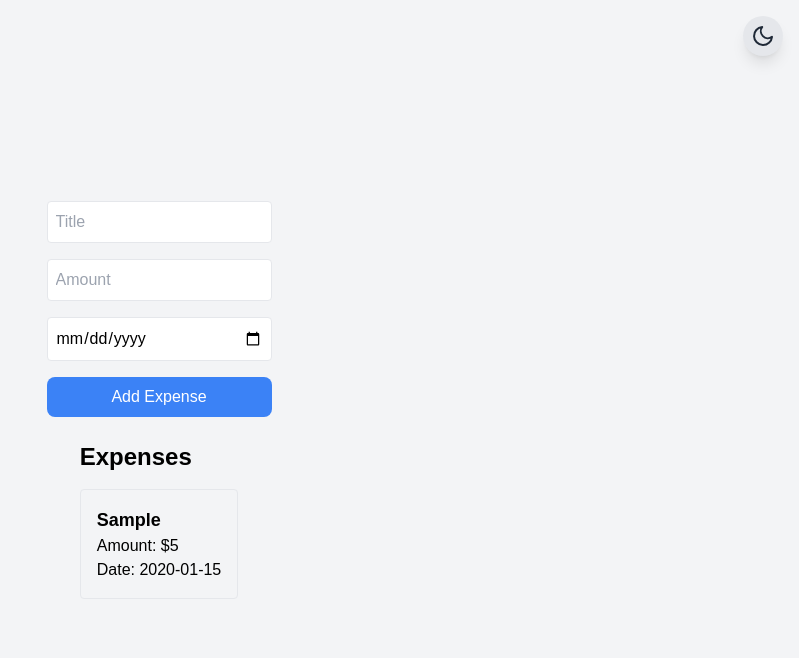
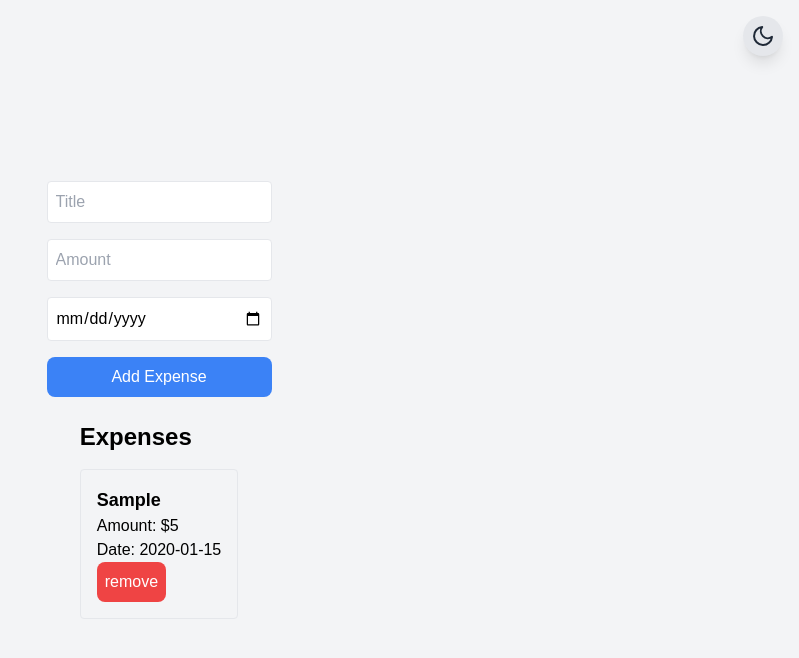
Before and after one commit to frau-azadeh/Costly, a Next.js app: page / in a window 1280 px wide. Both pictures are taken after typing "Sample", "5", "2020-01-15" into the empty fields and a click on the button "Add Expense". Shown: the top 658 px of the page, without its empty margins (481-1280 px from the left). Built offline with nearby package versions, Linux system fonts and the light colour scheme.

Commit message:
add removeExpenses in button for remove item

```diff
--- a/src/components/ExpenseList.tsx
+++ b/src/components/ExpenseList.tsx
@@ -2,7 +2,7 @@ import { useExpenses } from '@/context/ExpenseContext'
 import React from 'react'
 
 export const ExpenseList:React.FC = () => {
-  const{expenses}= useExpenses();
+  const{expenses, removeExpense}= useExpenses();
 
   return (
     <div className='max-w-md mx-auto mt-6'>
@@ -16,6 +16,12 @@ export const ExpenseList:React.FC = () => {
               <h3 className='text-lg font-bold'>{expense.title}</h3>
               <p>Amount: ${expense.amount}</p>
               <p>Date: {expense.date}</p>
+              <button
+                onClick={()=> removeExpense(expense.id)}
+                className='text-white bg-red-500 p-2 rounded-lg'
+              >
+                remove
+              </button>
             </li>
           ))}
         </ul>
```
